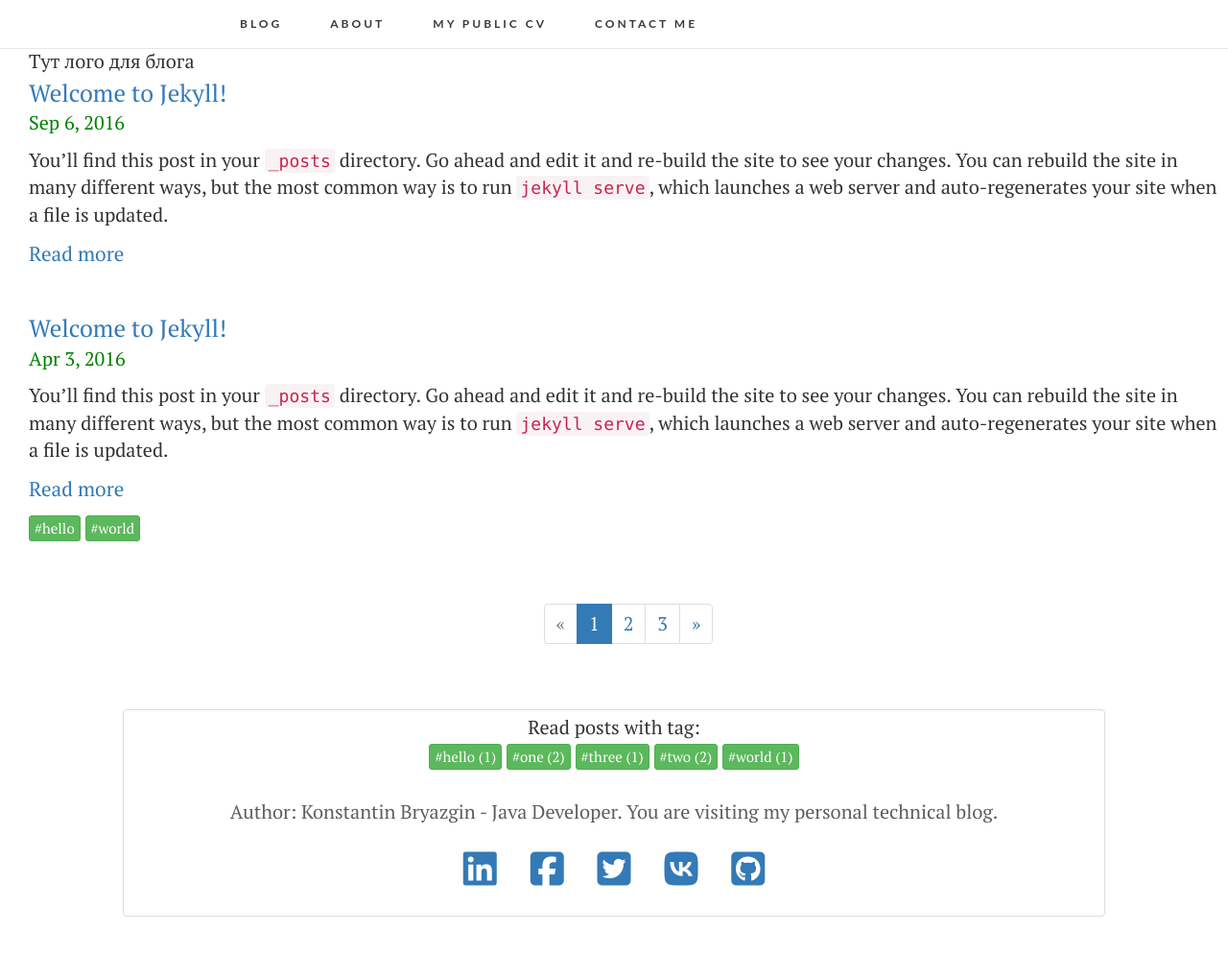
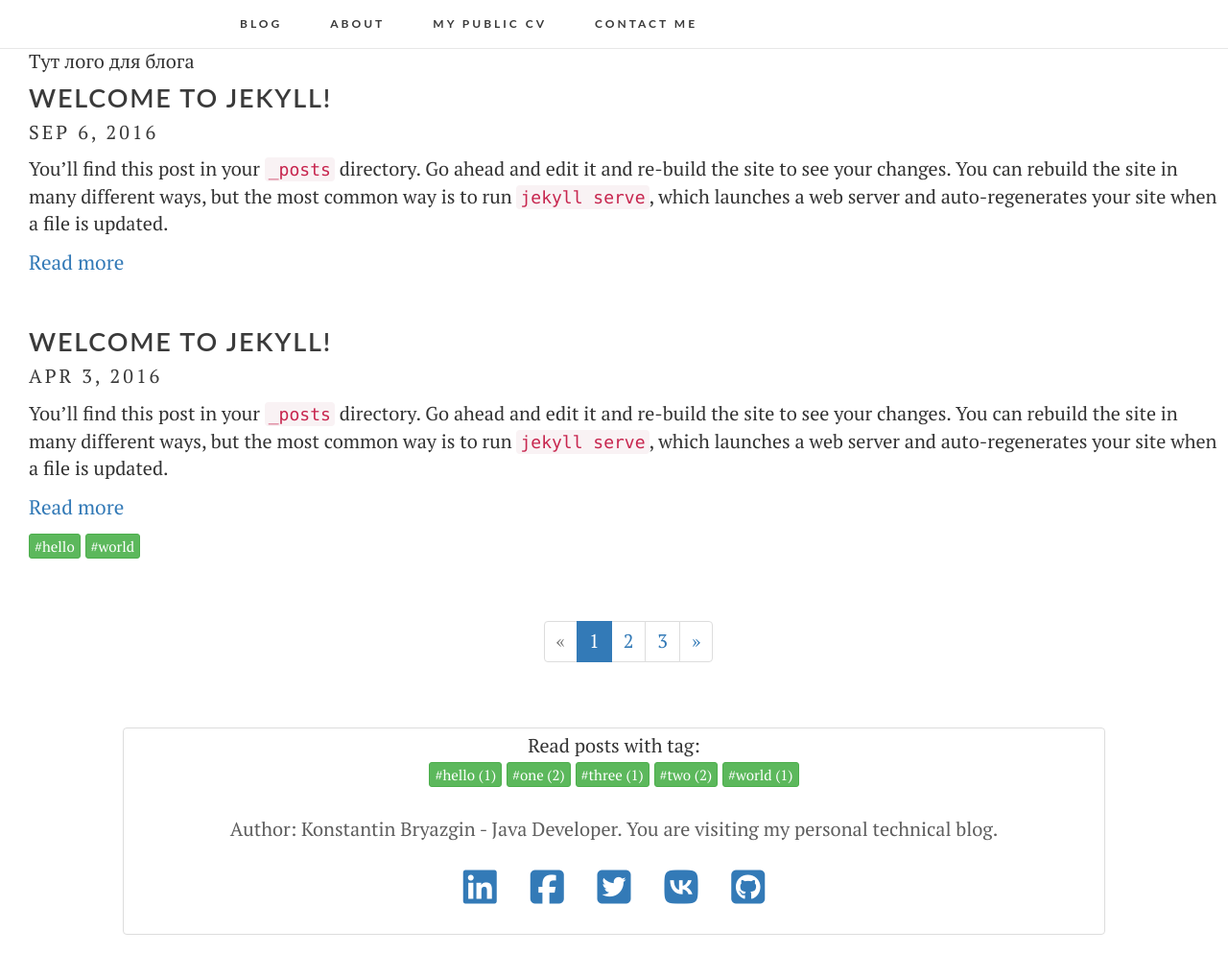
Before and after one commit to kosbr/kosbr.github.io, a Jekyll site: the page built from index.html, in a window 1280 px wide and 994 px high. Shown: the whole window at 96% size. Built offline with Jekyll 4.4.1, drawn with Linux system fonts in a browser that asks for light colours; nearby versions of some CDN libraries; the list of posts is cut into pages by our own code.

Commit message:
post-title

```diff
--- a/_layouts/post.html
+++ b/_layouts/post.html
@@ -3,7 +3,7 @@ layout: default
 ---
 <div>Тут лого для поста</div>
 <div>
-    <h3>{{ page.title }}</h3>
+    <h3 class="post-title">{{ page.title }}</h3>
 
     <p class="post-date">
         <time datetime="{{ page.date | date_to_xmlschema }}">
--- a/_layouts/tag.html
+++ b/_layouts/tag.html
@@ -7,7 +7,7 @@ layout: default
     {% for post in site.tags[page.tag] %}
     <div class="post-item">
         <div>
-            <a class="post-link" href="{{ post.url | prepend: site.baseurl }}">{{ post.title }}</a>
+            <a class="post-title" href="{{ post.url | prepend: site.baseurl }}">{{ post.title }}</a>
         </div>
         <div class="post-date">{{ post.date | date: "%b %-d, %Y" }}</div>
         <p>{{ post.excerpt }}</p>
--- a/css/main.scss
+++ b/css/main.scss
@@ -11,12 +11,26 @@ $icon-font-path: "/bower_components/bootstrap-sass/assets/fonts/bootstrap/";
   font-size: 20px;
 }
 
-.post-link {
-  font-size: 25px;
+.post-title {
+  color: #3a3a3a;
+  text-transform: uppercase;
+  text-decoration: none;
+  letter-spacing: 1.8px;
+  font-size: 27px;
+  line-height: 45px;
+  font-family: "Lato", Arial, "Helvetica Neue", Helvetica, sans-serif;
+  font-weight: 600;
+}
+
+a.post-title:hover {
+  text-decoration: none;
+  color: #afafaf;
 }
 
 .post-date {
-  color: green;
+  color: #3a3a3a;
+  letter-spacing: 3px;
+  text-transform: uppercase;
 }
 
 .post-more {
--- a/index.html
+++ b/index.html
@@ -7,7 +7,7 @@ layout: default
     {% for post in paginator.posts %}
     <div class="post-item">
         <div>
-            <a class="post-link" href="{{ post.url | prepend: site.baseurl }}">{{ post.title }}</a>
+            <a class="post-title" href="{{ post.url | prepend: site.baseurl }}">{{ post.title }}</a>
         </div>
         <div class="post-date">{{ post.date | date: "%b %-d, %Y" }}</div>
         <p>{{ post.excerpt }}</p>
```
